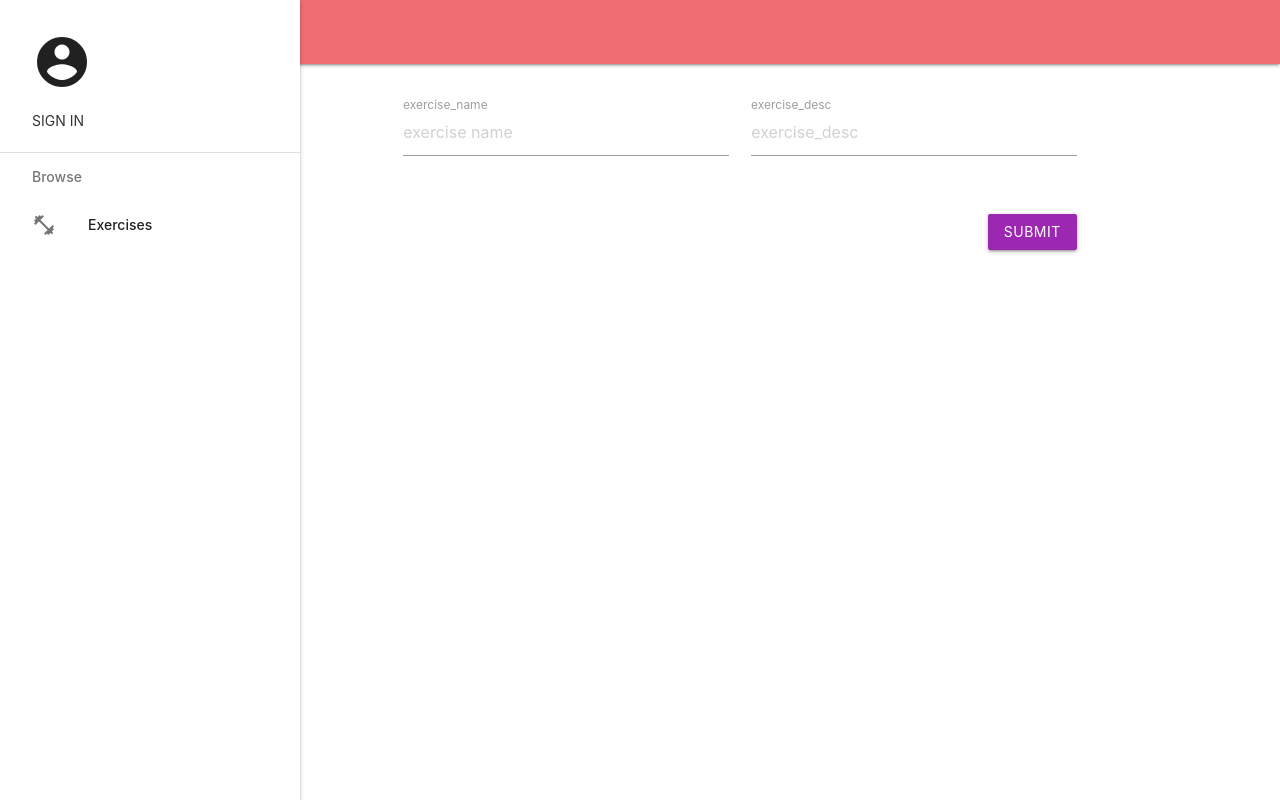
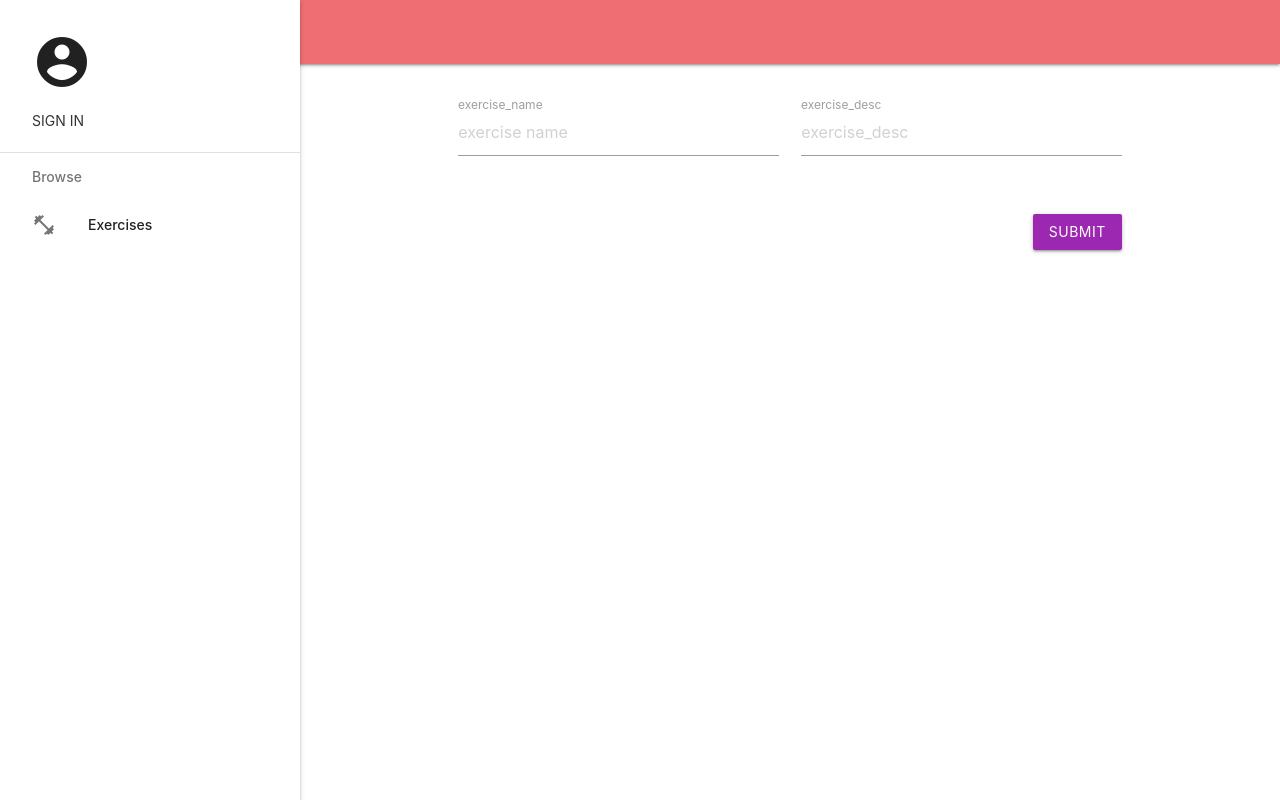
Before and after one commit to Tyrell-Lewis/Internal-Server-Error-1, a Flask app: page /exercises in a window 1280 px wide. Run offline with Flask 3, Linux system fonts and the light colour scheme; data that the repository does not hold is empty.

Commit message:
Fixed issue with layout alignment

```diff
--- a/App/templates/exercises.html
+++ b/App/templates/exercises.html
@@ -6,8 +6,6 @@
 
 
 {% block content %}
-
-<main>
 
     <div class="row">
       <form class="col s12" method="POST" action="/exercises">
@@ -85,6 +83,4 @@
 
     </div>
 
-</main>
-
 {% endblock%}
--- a/App/templates/index.html
+++ b/App/templates/index.html
@@ -6,10 +6,6 @@
 
 {% block content %}
 
-<main>
 
 
-
-</main>
-
 {% endblock %}
--- a/App/templates/layout.html
+++ b/App/templates/layout.html
@@ -46,11 +46,20 @@
       </ul>
       <a href="#" data-target="slide-out" class="sidenav-trigger"><i class="material-icons">menu</i></a>
 
+      <main>
+        <div class="container" id="content">{% block content %}{% endblock %}</div>
+      </main>
+
 
       <style>
 
+          html, body {
+            height: 100%;
+            width: 100%;
+          }
+
           header, main, footer {
-              padding-left: 200px;
+              padding-left: 300px;
           }
 
 
@@ -64,8 +73,6 @@
 
           {% endblock %}
       </style>
-
-    <div class="container" id="content">{% block content %}{% endblock %}</div>
 
     <script src="https://cdnjs.cloudflare.com/ajax/libs/materialize/1.0.0/js/materialize.min.js"></script>
     <script>
--- a/App/templates/login.html
+++ b/App/templates/login.html
@@ -5,8 +5,6 @@
 {{ super() }}
 
 {% block content %}
-
-<main>
 
     <div class="col s12 m7">
         <div class="card horizontal">
@@ -30,6 +28,4 @@
         </div>
     </div>
 
-</main>
-
 {% endblock %}
--- a/App/templates/workouts.html
+++ b/App/templates/workouts.html
@@ -6,10 +6,6 @@
 
 {% block content %}
 
-<main>
-
-    <p>sfs</p>
-
-</main>
+<p>sfs</p>
 
 {% endblock %}
```
